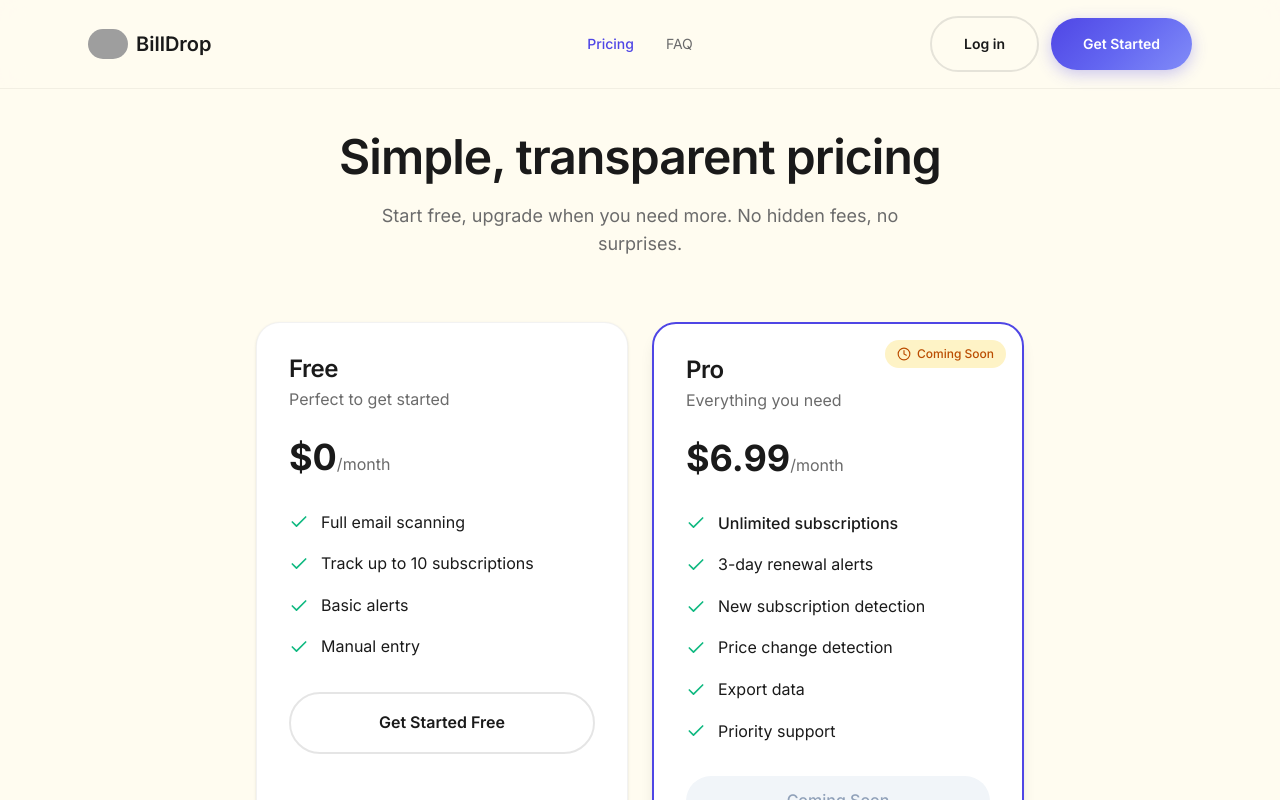
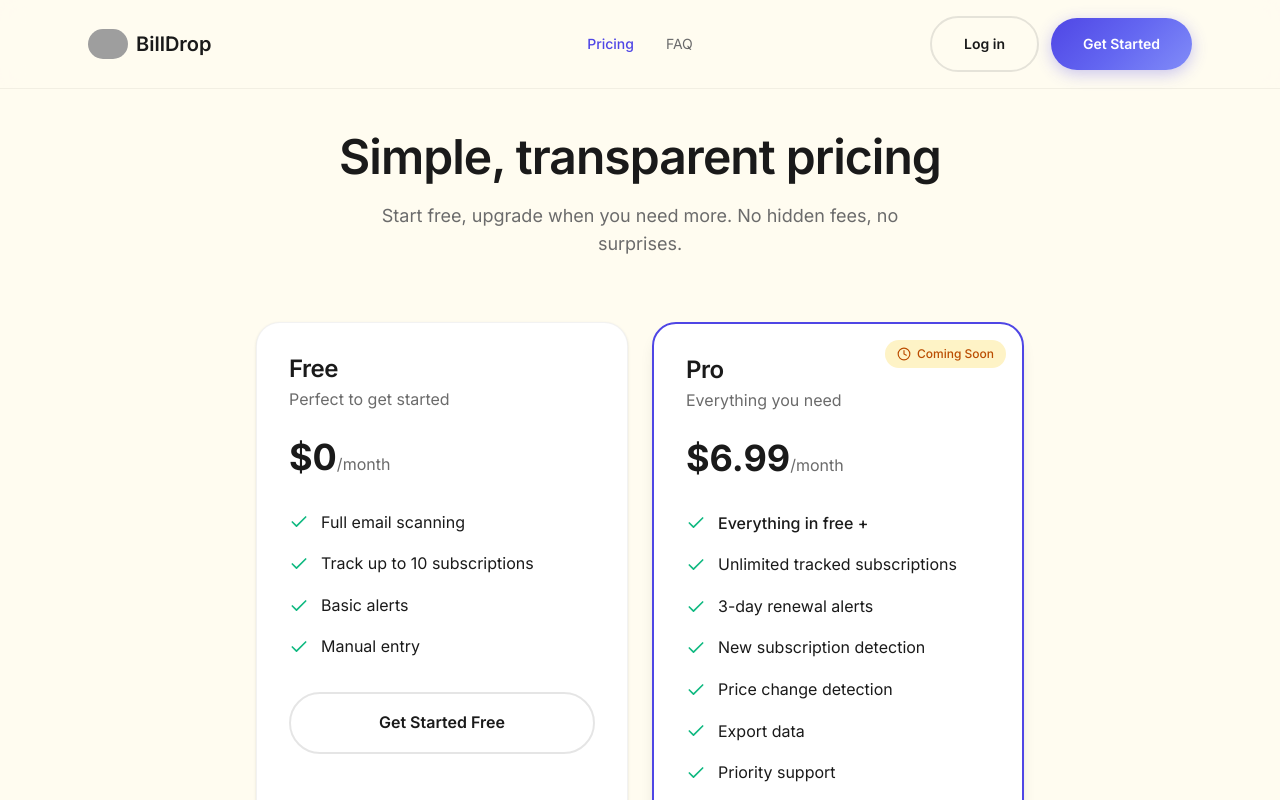
Before and after one commit to Threadigit/BillDrop, a Next.js app: page /pricing in a window 1280 px wide. Shown: the top 800 px of the page. Built offline with nearby package versions, Linux system fonts and the light colour scheme; no server answers; grey boxes are pictures that could not be loaded.

Commit message:
update pricing

```diff
--- a/src/app/pricing/page.tsx
+++ b/src/app/pricing/page.tsx
@@ -149,7 +149,11 @@ export default function PricingPage() {
               <ul className="space-y-4 mb-8">
                 <li className="flex items-center gap-3">
                   <Check className="w-5 h-5 text-[var(--accent-success)]" />
-                  <span className="font-medium">Unlimited subscriptions</span>
+                  <span className="font-medium">Everything in free +</span>
+                </li>
+                <li className="flex items-center gap-3">
+                  <Check className="w-5 h-5 text-[var(--accent-success)]" />
+                  <span >Unlimited tracked subscriptions</span>
                 </li>
                 <li className="flex items-center gap-3">
                   <Check className="w-5 h-5 text-[var(--accent-success)]" />
```
